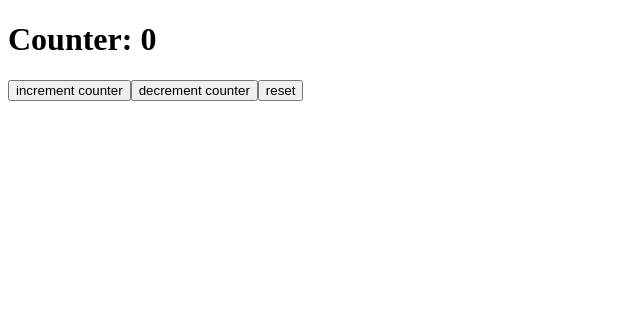
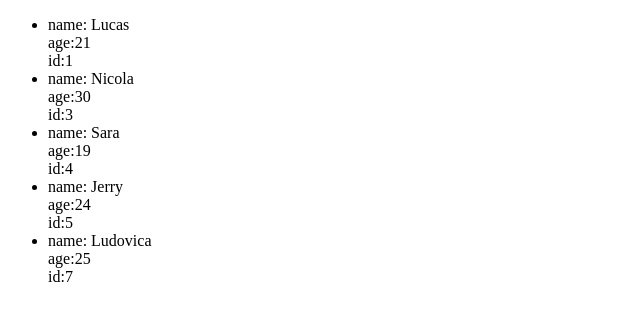
Before and after one commit to karimhaj/react-exercises, a React (Create React App) app in the folder my-app/: page / in a window 1280 px wide. Shown: the top 320 px of the page, without its empty margins (0-640 px from the left). Built offline with nearby package versions, Linux system fonts and the light colour scheme.

Commit message:
complete exercise 1 of use memo

```diff
--- a/my-app/src/App.js
+++ b/my-app/src/App.js
@@ -1,12 +1,12 @@
 import React from "react";
-import {Counter} from "./Counter";
+import { FilteredList } from "./FilteredList";
 
 
 export class App extends React.Component {
     render(){
         return(
             <div>
-                <Counter initialValue={2} />
+                <FilteredList />
             </div>
         )
     }
--- a/my-app/src/Counter.js
+++ /dev/null
@@ -1,13 +0,0 @@
-import React from 'react';
-import { useCounter } from './UseCounter';
-
-export function Counter({initialValue = 0}){
-
-    const {onIncrement, onDecrement, onReset, counter} = useCounter(initialValue)
-    return(<div>
-        <h1>Counter: {counter}</h1>
-        <button onClick={onIncrement}>increment counter</button>
-        <button onClick={onDecrement}>decrement counter</button>
-        <button onClick={onReset}>reset</button>
-        </div>)
-}
--- /dev/null
+++ b/my-app/src/FilteredList.js
@@ -0,0 +1,30 @@
+import React from "react";
+import { useMemo } from "react";
+
+
+export function FilteredList(){
+
+const filterList = useMemo(()=>{
+
+    const list = [
+        {name: 'Lucas', id: 1, age: 21 },
+        {name: 'Cleo', id: 2, age: 16 },
+        {name: 'Nicola', id: 3, age: 30 },
+        {name: 'Sara', id: 4, age: 19 },
+        {name: 'Jerry', id: 5, age: 24 },
+        {name: 'Nathan', id: 6, age: 13 },
+        {name: 'Ludovica', id: 7, age: 25 },
+        {name: 'Mattia', id: 8, age: 17 },
+    ]
+      return list.filter(item => item.age > 18)
+
+}, [])
+
+
+    return(<ul>
+        {
+            filterList.map((item)=>
+            <li>name: {item.name} <br/> age:{item.age}<br/> id:{item.id}</li>)
+        }
+    </ul>)
+}
--- a/my-app/src/UseCounter.js
+++ /dev/null
@@ -1,24 +0,0 @@
-import { useState, useCallback } from "react";
-
-export function useCounter ({initialValue = 0}){
-    const [counter, setCounter]= useState(initialValue);
-
-    const handleCounterIncrement = useCallback(function counterIncrement(){
-        setCounter( c => c + 1 )
-    }, [])
-
-    const handleCounterDecrement = useCallback(function counterDecrement(){
-        setCounter( c => c - 1 )
-    }, [])
-
-    const handleCounterReset = useCallback(function counterReset(){
-        setCounter( initialValue )
-    }, [initialValue])
-
-    return {
-        counter: counter,
-        onIncrement: handleCounterIncrement,
-        onDecrement: handleCounterDecrement,
-        onReset: handleCounterReset
-    }
-}
```
